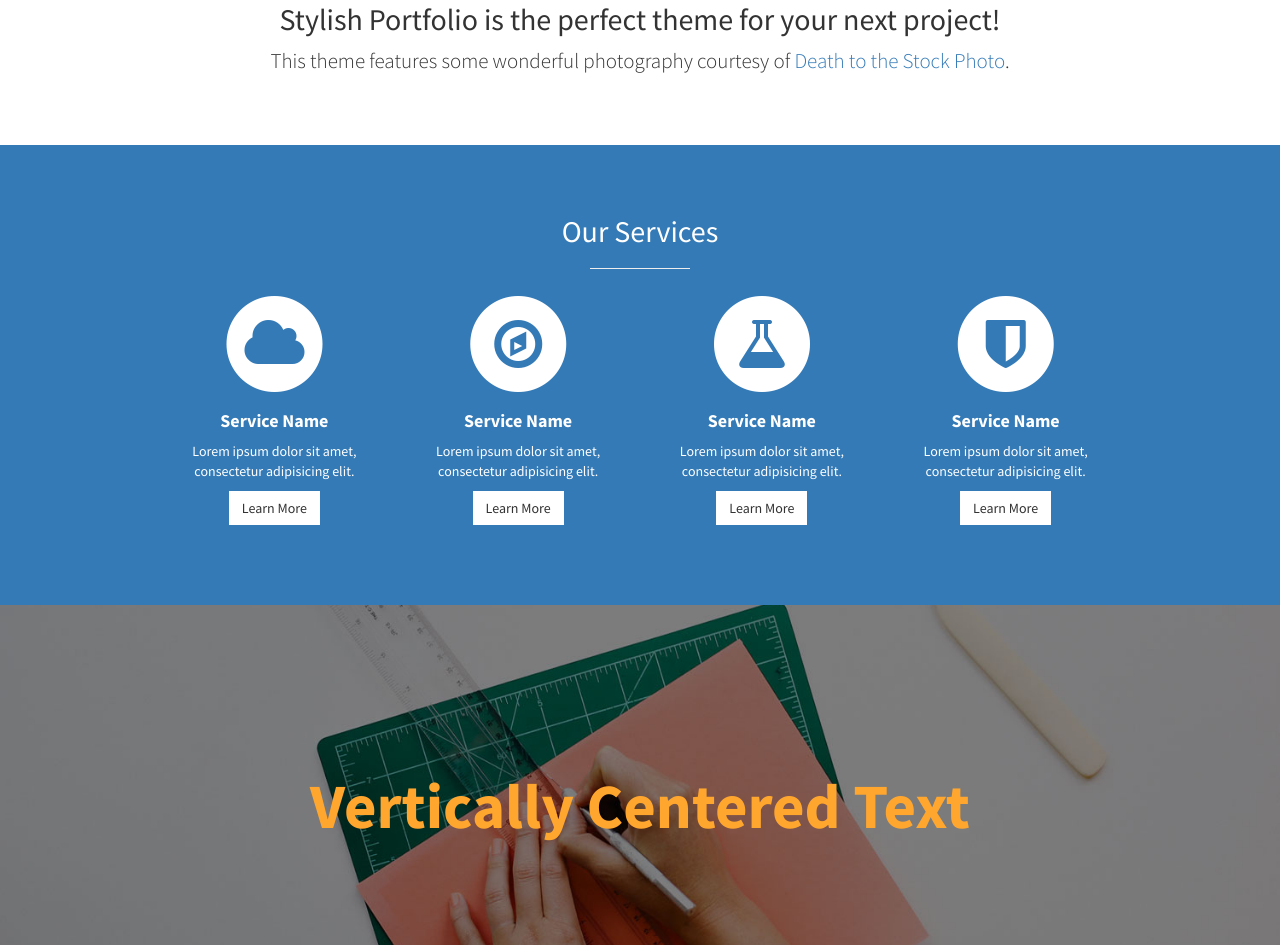
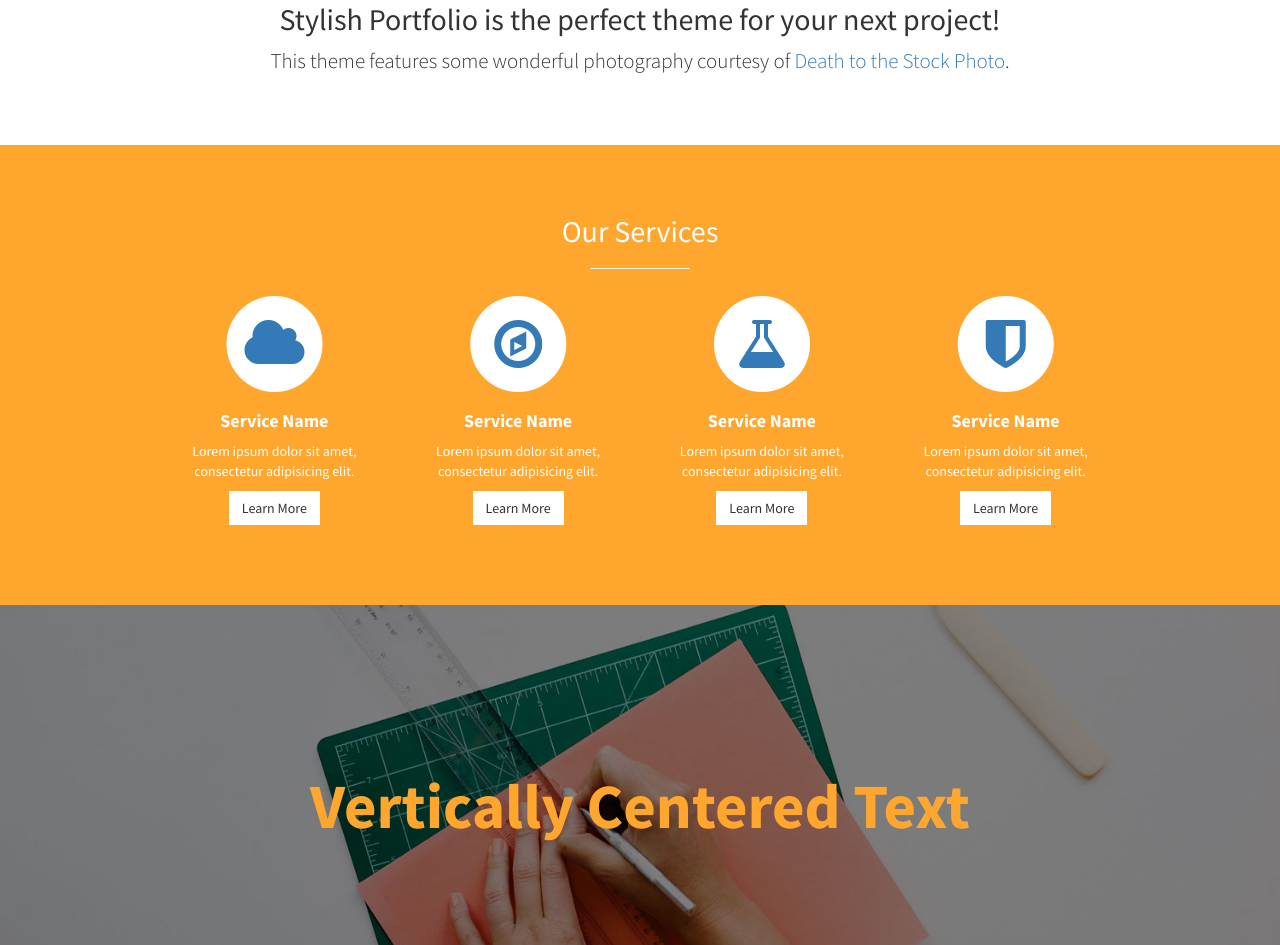
Before and after one commit to keenpeeple/keenpeeple.github.io, a plain HTML site: page index.html in a window 1280 px wide. Shown: the part 867-1812 px from the top of the page. Drawn offline with Linux system fonts and the light colour scheme.

Commit message:
services background color
…

```diff
--- a/css/stylish-portfolio.css
+++ b/css/stylish-portfolio.css
@@ -177,6 +177,7 @@ hr.small {
 
 .services {
     padding: 50px 0;
+    background-color: #FFA62F;
 }
 
 .service-item {
```
